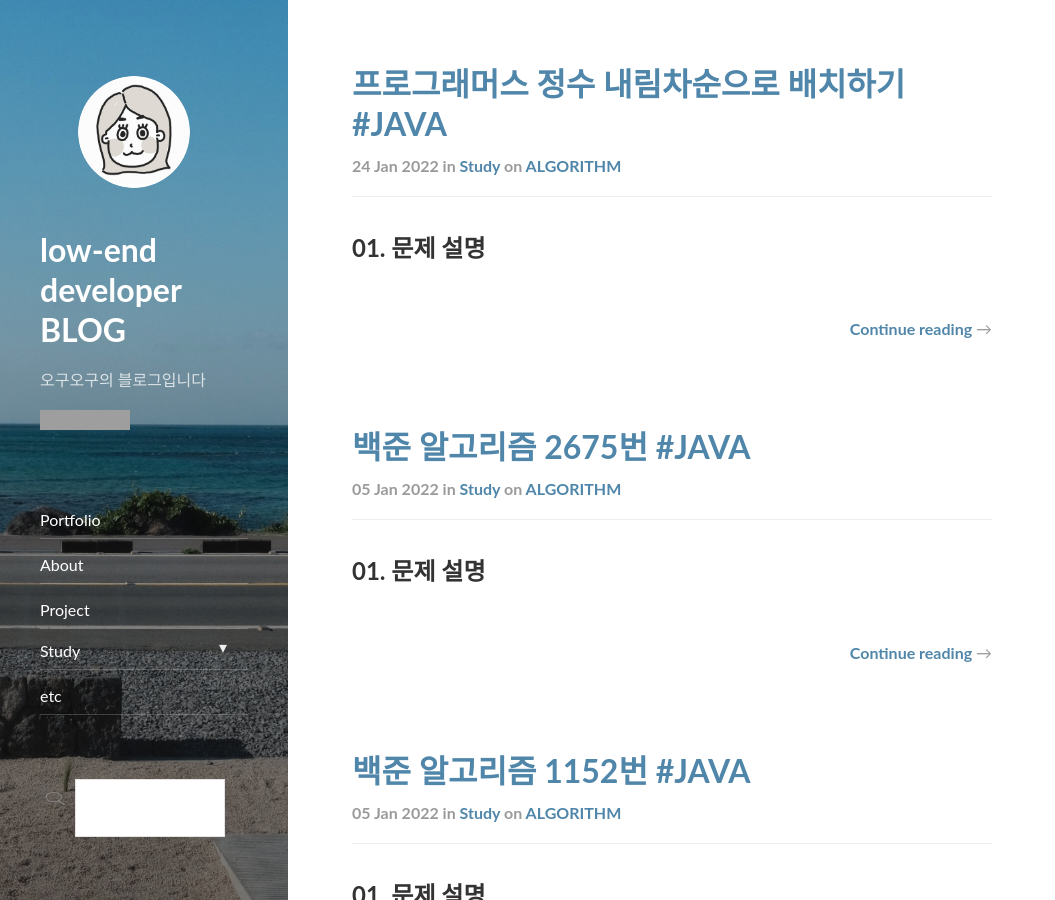
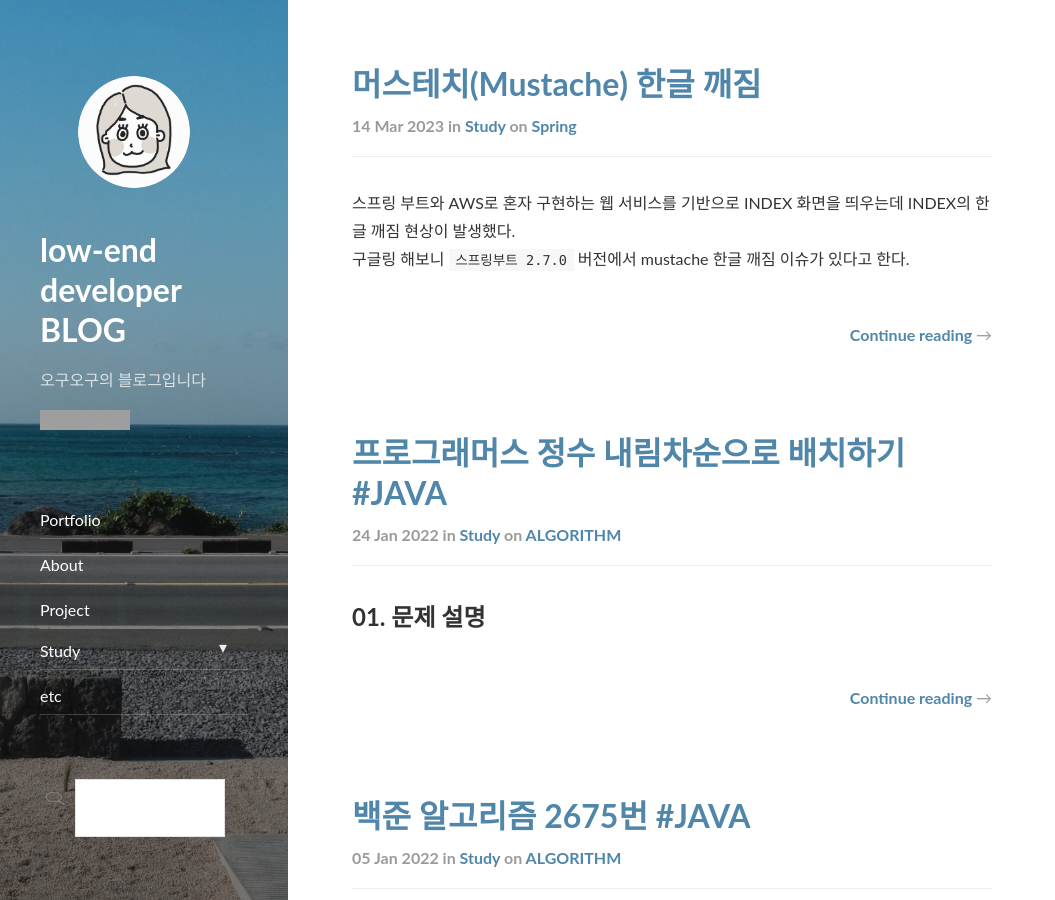
Before and after one commit to ohguohgu/ohguohgu.github.io, a Jekyll site: the page built from index.html, in a window 1280 px wide and 900 px high. Shown: the whole window, without its empty margins (0-1055 px from the left). Built offline with Jekyll 4.4.1, drawn with Linux system fonts in a browser that asks for light colours; nearby versions of some CDN libraries; the list of posts is cut into pages by our own code; grey boxes are pictures that could not be loaded.

Commit message:
2023-03-14 post upload

````diff
--- a/_featured_tags/study-php.md
+++ b/_featured_tags/study-Spring.md
@@ -1,7 +1,7 @@
 ---
 layout: tag-blog
-title: PHP
-slug: php
+title: Spring
+slug: Spring
 category: study
 menu: false
 order: 2
--- /dev/null
+++ b/_posts/study/2023-03-14-Spring_study.md
@@ -0,0 +1,27 @@
+---
+layout: post
+title:  "머스테치(Mustache) 한글 깨짐"
+subtitle: "머스테치(Mustache) 한글 깨짐"
+categories: study
+tags: Spring
+comments: true
+---
+
+스프링 부트와 AWS로 혼자 구현하는 웹 서비스를 기반으로 INDEX 화면을 띄우는데 INDEX의 한글 깨짐 현상이 발생했다.
+구글링 해보니 `스프링부트 2.7.0` 버전에서 mustache 한글 깨짐 이슈가 있다고 한다.
+
+
+## 해결 방법-1
+`build.gradle` 에서 스프링부트 버전을 2.6.x 으로 변경
+(2.6.8 또는 2.6.7 버전 사용)
+```
+plugins {
+	id 'org.springframework.boot' version '2.6.7'
+}
+```
+
+## 해결 방법-2
+`application.properties` 에 인코딩 설정 추가
+```
+server.servlet.encoding.force-response= true
+```
````
